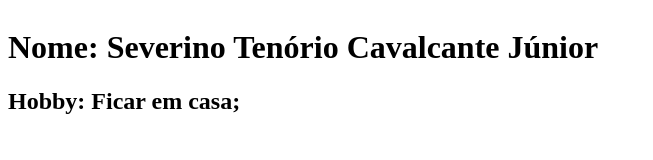
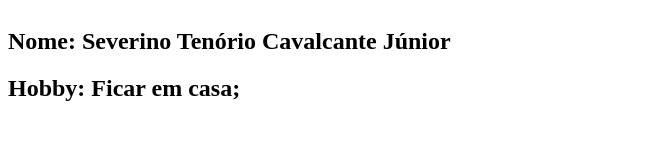
Before and after one commit to severinotenoriocavalcantejunior/severinotenoriocavalcantejunior.github.io, a plain HTML site: page index.html in a window 1280 px wide. Shown: the whole page, without its empty margins (0-653 px from the left). Drawn offline with Linux system fonts and the light colour scheme.

Commit message:
Update index.html

```diff
--- a/index.html
+++ b/index.html
@@ -1,7 +1,7 @@
 <html>
 <body>
 <img scr = "lofi.jpg"/>
-<h1>Nome: Severino Tenório Cavalcante Júnior<h1/>
+<h2>Nome: Severino Tenório Cavalcante Júnior<h2/>
 <h2>Hobby: Ficar em casa;<h2/>
 </html>
 </html>
```
